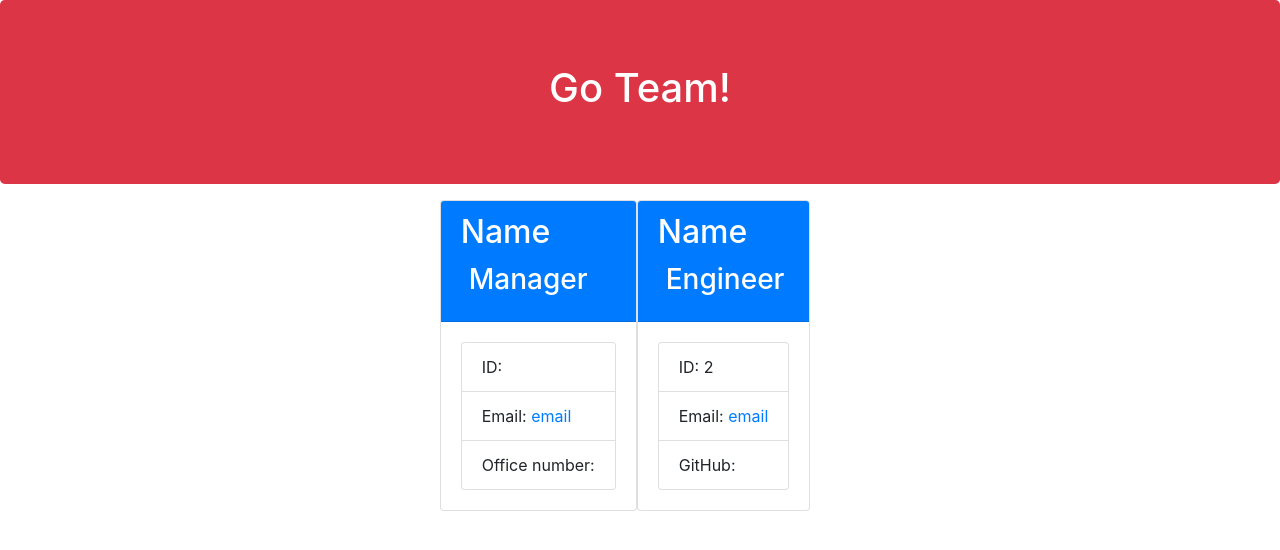
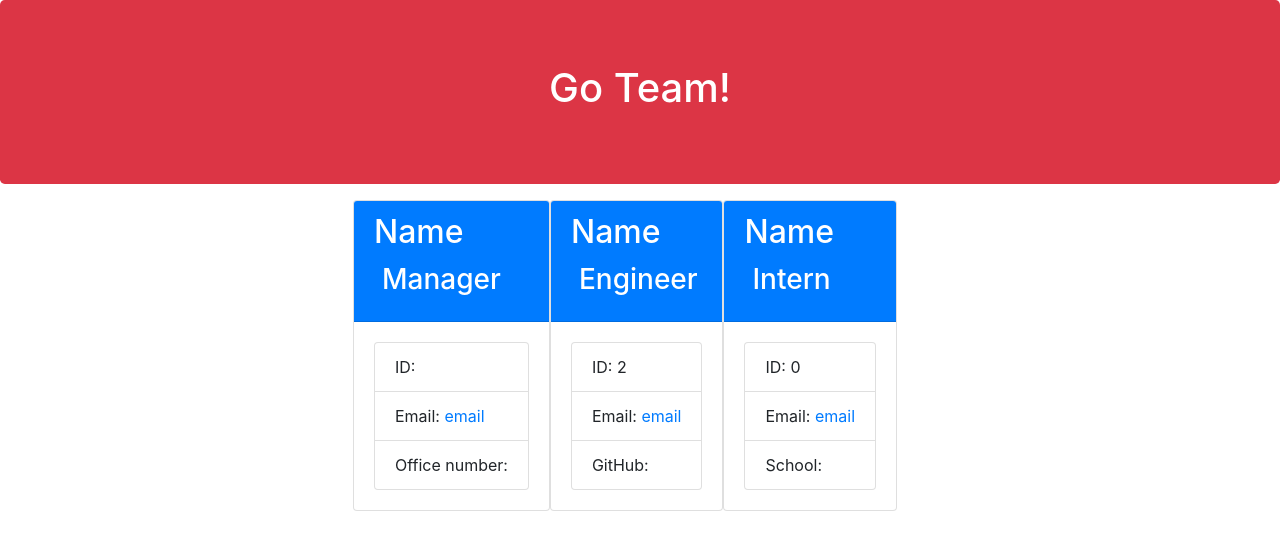
Before and after one commit to kalebritt/profile-generator-mod10, a website: page html.html in a window 1280 px wide. Drawn offline with nearby package versions, Linux system fonts and the light colour scheme.

Commit message:
intern html block to html template

```diff
--- a/html.html
+++ b/html.html
@@ -48,5 +48,20 @@
     </div>
 </div>
 
+<div class="card employee-card">
+    <div class="card-header bg-primary text-white">
+        <h2 class="card-title">Name</h2>
+        <h3 class="card-title"><i class="fas fa-user-graduate mr-2"></i>Intern</h3>
+    </div>
+    <div class="card-body">
+        <ul class="list-group">
+            <li class="list-group-item">ID: 0</li>
+            <li class="list-group-item">Email: <a href="mailto:">email</a></li>
+            <li class="list-group-item">School: </li>
+        </ul>
+    </div>
+</div>
+
+
 </body>
 </html>
```
